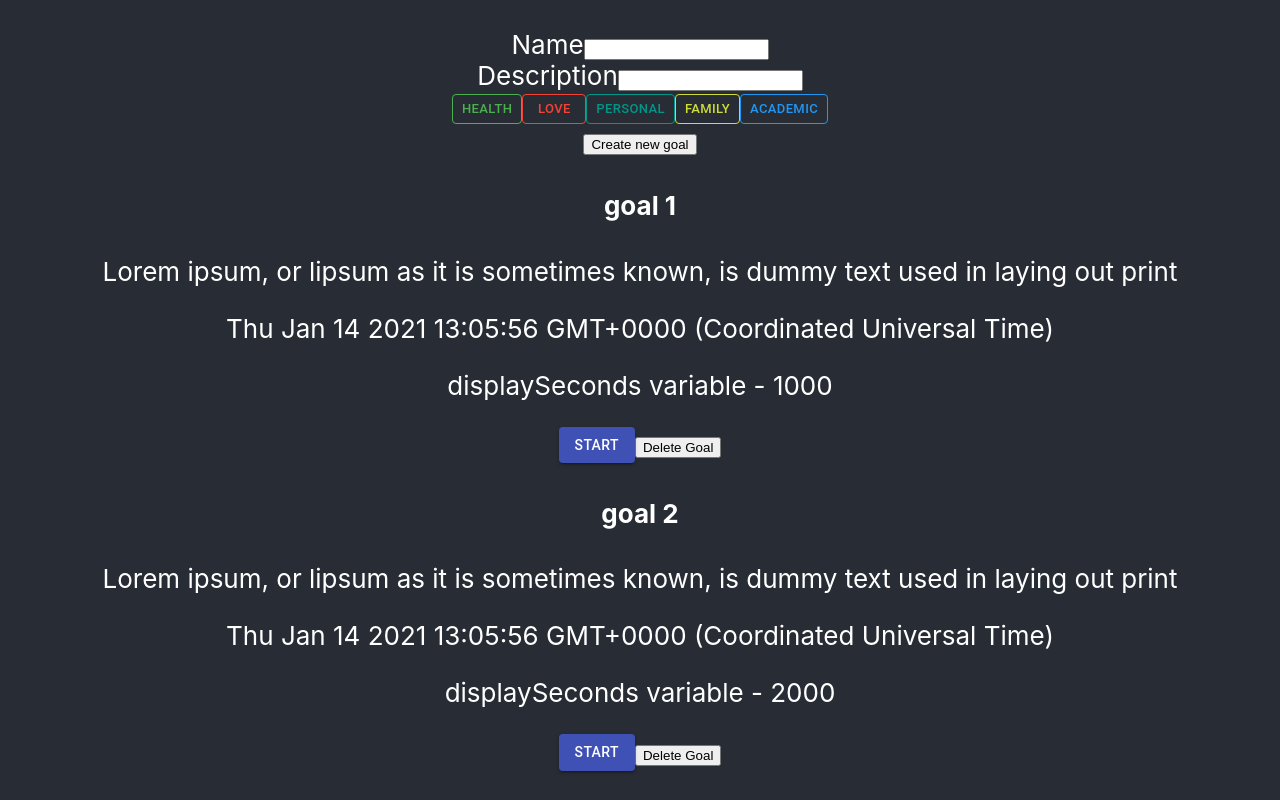
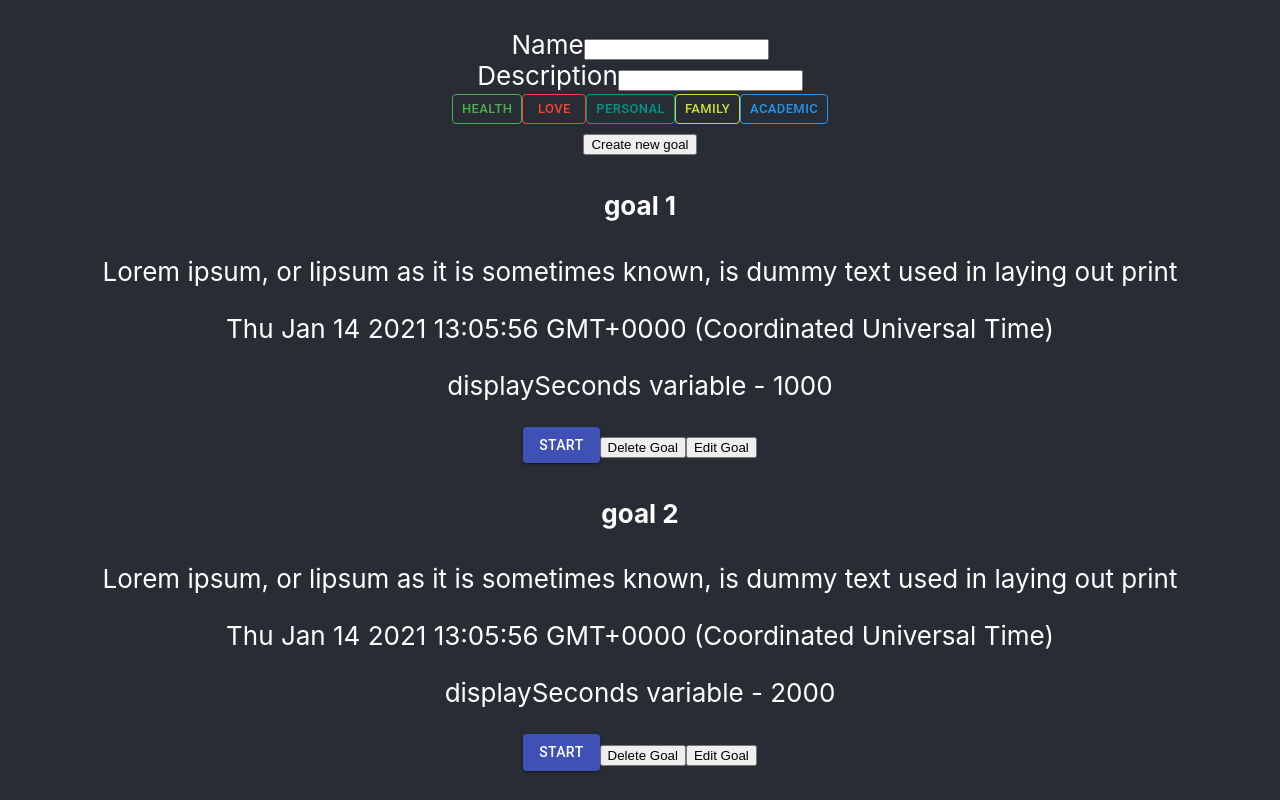
Before and after one commit to BhavyaCodes/get-it-done, a React (Create React App) app: page / in a window 1280 px wide. Built offline with nearby package versions, Linux system fonts and the light colour scheme.

Commit message:
open edit mode on click

```diff
--- a/src/components/Goal.jsx
+++ b/src/components/Goal.jsx
@@ -38,6 +38,7 @@ function Goal({ goal, setGoals }) {
   const [modalOpen, setModalOpen] = React.useState(false);
   const theme = useTheme();
   const fullScreen = useMediaQuery(theme.breakpoints.down("sm"));
+  const [editing, setEditing] = useState(false);
   const [displaySeconds, setDisplaySeconds] = useState(
     goal.isActive
       ? goal.duration +
@@ -121,6 +122,11 @@ function Goal({ goal, setGoals }) {
     });
     handleClose();
   };
+
+  if (editing) {
+    return <h1>Hello</h1>;
+  }
+
   return (
     <div>
       <h4>{goal.name}</h4>
@@ -136,6 +142,13 @@ function Goal({ goal, setGoals }) {
       </Button>
       <button type="button" onClick={handleClickOpen}>
         Delete Goal
+      </button>
+      <button
+        onClick={() => {
+          setEditing(true);
+        }}
+      >
+        Edit Goal
       </button>
       <Dialog
         fullScreen={fullScreen}
```
